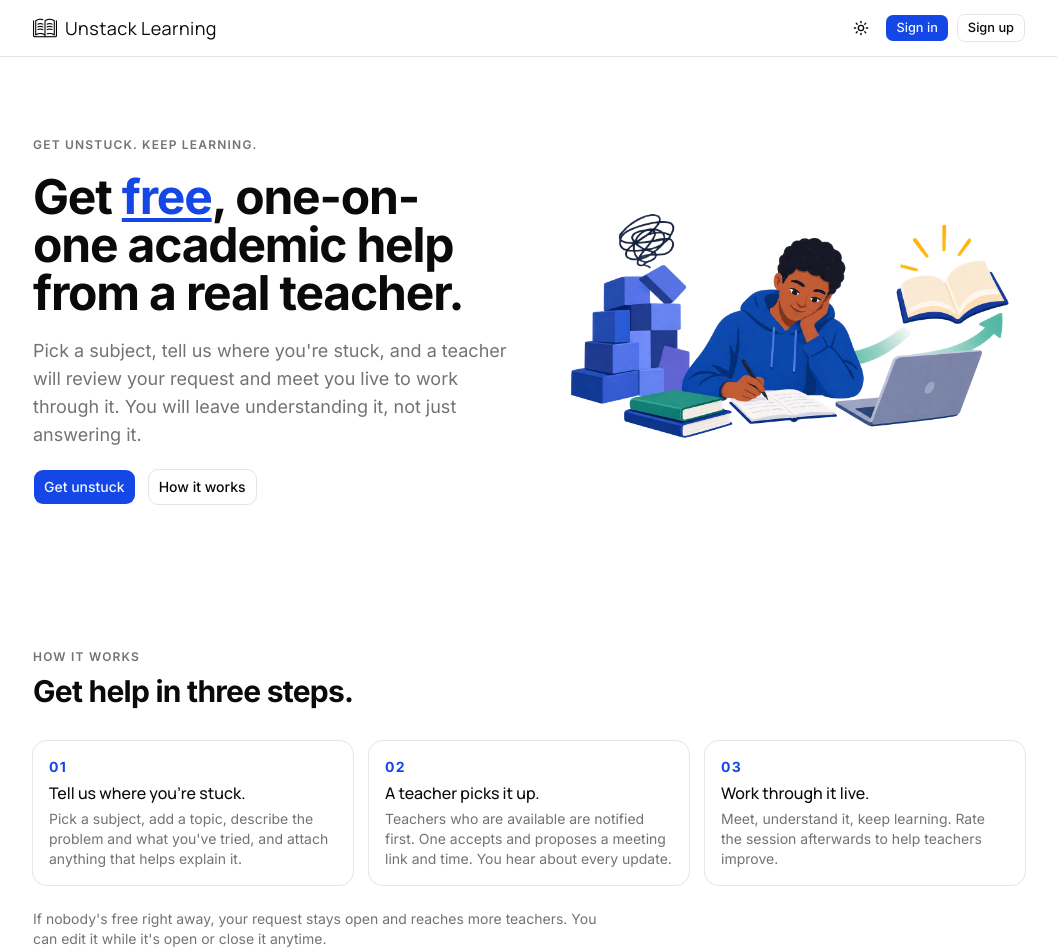
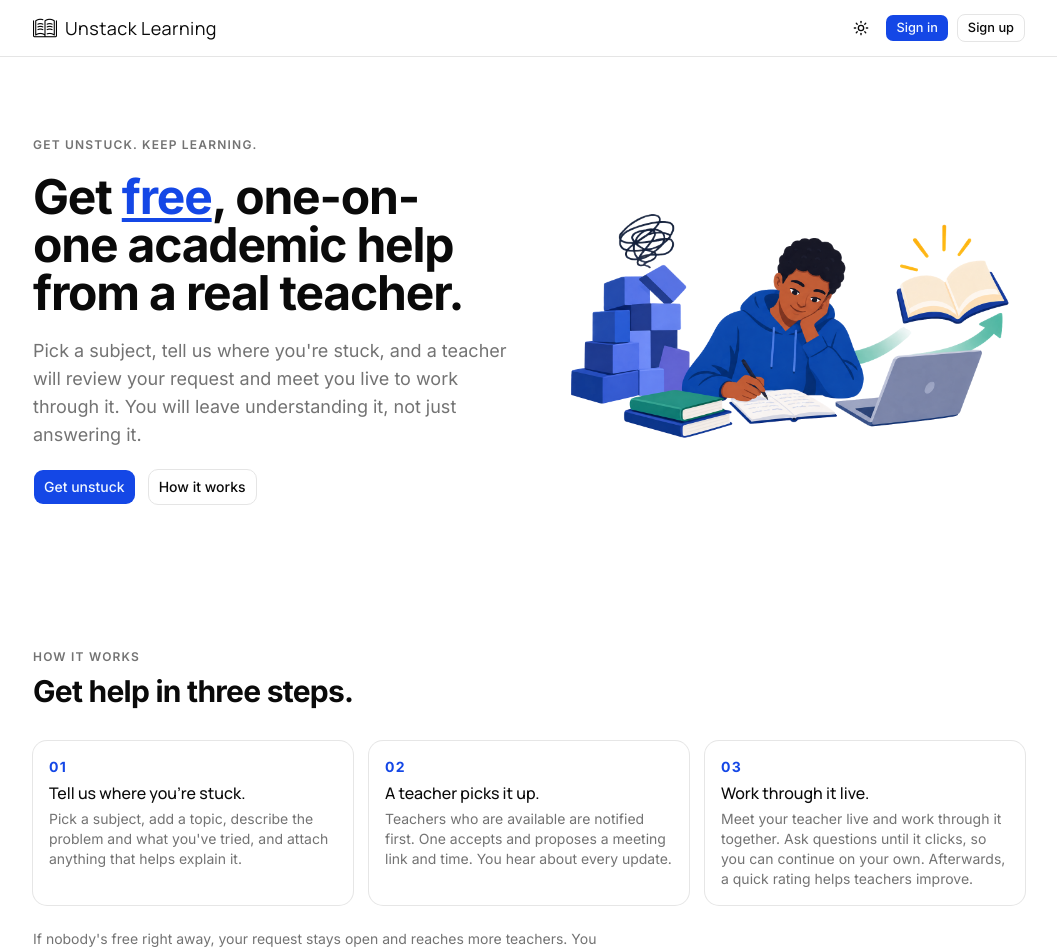
Before and after one commit to weamp-org/unstack-learning-frontend, a Next.js app: page / in a window 1280 px wide. Shown: the top 951 px of the page, without its empty margins (111-1168 px from the left). Built offline with nearby package versions, Linux system fonts and the light colour scheme; no server answers.

Commit message:
Flesh out live session copy in step three

```diff
--- a/src/components/how-it-works.tsx
+++ b/src/components/how-it-works.tsx
@@ -25,7 +25,7 @@ const STEPS = [
     number: "03",
     title: "Work through it live.",
     description:
-      "Meet, understand it, keep learning. Rate the session afterwards to help teachers improve.",
+      "Meet your teacher live and work through it together. Ask questions until it clicks, so you can continue on your own. Afterwards, a quick rating helps teachers improve.",
   },
 ] as const;
 
```
